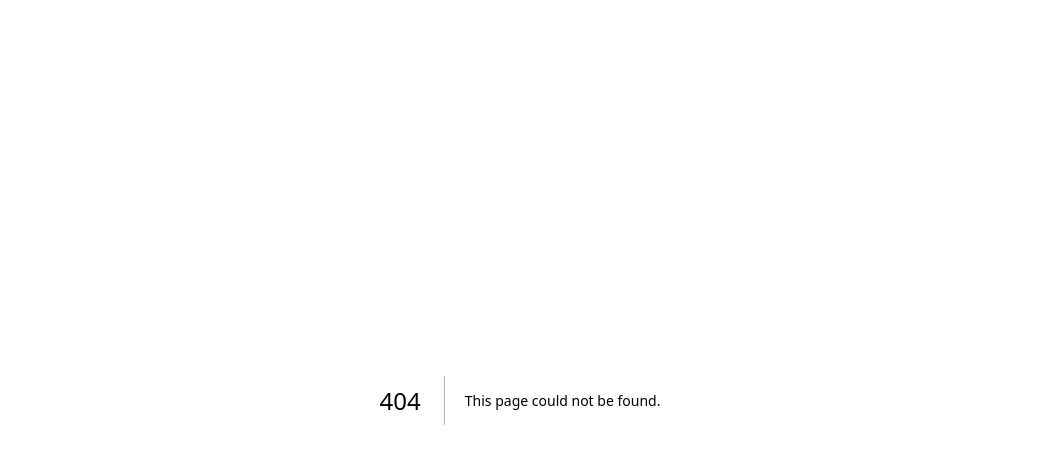
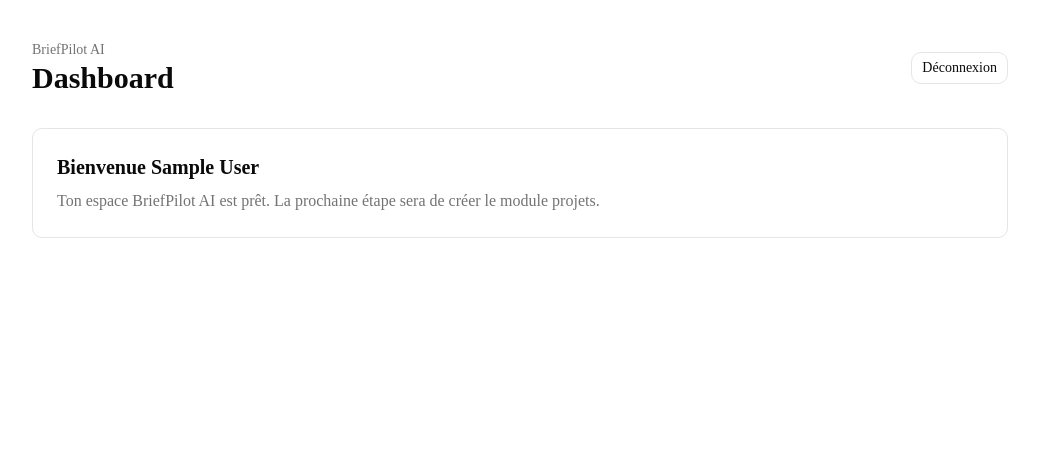
Before and after one commit to Clauphdurrel/briefpilot-ai, a Next.js app: page /dashboard in a window 1280 px wide. Before the commit this address had no page. Shown: the top 464 px of the page, without its empty margins (120-1159 px from the left). Built offline with nearby package versions, Linux system fonts and the light colour scheme; no server answers; sample sign-in values are in the browser's storage.

Commit message:
add google auth

```diff
--- /dev/null
+++ b/src/app/dashboard/page.tsx
@@ -0,0 +1,40 @@
+import { redirect } from "next/navigation";
+
+import { auth } from "@/auth";
+import { logout } from "@/server/actions/auth.actions";
+import { Button } from "@/components/ui/button";
+
+export default async function DashboardPage() {
+  const session = await auth();
+
+  if (!session?.user) {
+    redirect("/login");
+  }
+
+  return (
+    <main className="mx-auto flex min-h-screen w-full max-w-5xl flex-col gap-8 px-6 py-10">
+      <header className="flex items-center justify-between">
+        <div>
+          <p className="text-sm text-muted-foreground">BriefPilot AI</p>
+          <h1 className="text-3xl font-bold">Dashboard</h1>
+        </div>
+
+        <form action={logout}>
+          <Button type="submit" variant="outline">
+            Déconnexion
+          </Button>
+        </form>
+      </header>
+
+      <section className="rounded-lg border bg-card p-6">
+        <h2 className="text-xl font-semibold">
+          Bienvenue {session.user.name ?? session.user.email}
+        </h2>
+        <p className="mt-2 text-muted-foreground">
+          Ton espace BriefPilot AI est prêt. La prochaine étape sera de créer le
+          module projets.
+        </p>
+      </section>
+    </main>
+  );
+}
--- a/src/app/login/page.tsx
+++ b/src/app/login/page.tsx
@@ -1,8 +1,19 @@
+import { redirect } from "next/navigation";
+
+import { auth } from "@/auth";
+import { signInWithGoogle } from "@/server/actions/auth.actions";
+import { Button } from "@/components/ui/button";
 import { Card, CardContent, CardHeader, CardTitle } from "@/components/ui/card";
 
-export default function LoginPage() {
+export default async function LoginPage() {
+  const session = await auth();
+
+  if (session?.user) {
+    redirect("/dashboard");
+  }
+
   return (
-    <main className="flex min-h-screen items-center justify-center px-4">
+    <main className="flex min-h-screen items-center justify-center bg-muted/40 px-4">
       <Card className="w-full max-w-md">
         <CardHeader>
           <CardTitle>Connexion à BriefPilot AI</CardTitle>
@@ -10,8 +21,15 @@ export default function LoginPage() {
 
         <CardContent className="space-y-4">
           <p className="text-sm text-muted-foreground">
-            L’authentification sera configurée à l’étape suivante.
+            Connecte-toi pour créer tes projets, générer des briefs et préparer
+            tes tâches Codex.
           </p>
+
+          <form action={signInWithGoogle}>
+            <Button type="submit" className="w-full">
+              Continuer avec Google
+            </Button>
+          </form>
         </CardContent>
       </Card>
     </main>
--- a/src/auth.ts
+++ b/src/auth.ts
@@ -1,4 +1,5 @@
 import NextAuth from "next-auth";
+import Google from "next-auth/providers/google";
 import { PrismaAdapter } from "@auth/prisma-adapter";
 
 import { prisma } from "@/lib/prisma";
@@ -8,7 +9,7 @@ export const { handlers, auth, signIn, signOut } = NextAuth({
   session: {
     strategy: "database",
   },
-  providers: [],
+  providers: [Google],
   pages: {
     signIn: "/login",
   },
--- /dev/null
+++ b/src/server/actions/auth.actions.ts
@@ -0,0 +1,15 @@
+"use server";
+
+import { signIn, signOut } from "@/auth";
+
+export async function signInWithGoogle() {
+  await signIn("google", {
+    redirectTo: "/dashboard",
+  });
+}
+
+export async function logout() {
+  await signOut({
+    redirectTo: "/login",
+  });
+}
```
